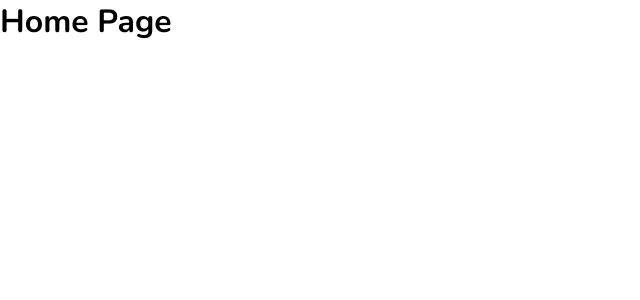
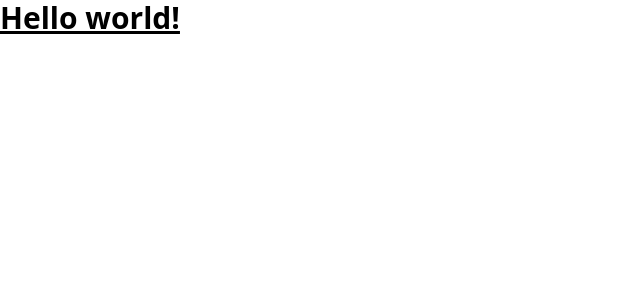
Before and after one commit to arafatyamin/kacha-bazar, a Next.js app: page / in a window 1280 px wide. Shown: the top 300 px of the page, without its empty margins (0-640 px from the left). Built offline with nearby package versions, Linux system fonts and the light colour scheme.

Commit message:
tailwind css configured

```diff
--- a/package.json
+++ b/package.json
@@ -12,5 +12,10 @@
     "next": "13.2.4",
     "react": "18.2.0",
     "react-dom": "18.2.0"
+  },
+  "devDependencies": {
+    "autoprefixer": "^10.4.14",
+    "postcss": "^8.4.21",
+    "tailwindcss": "^3.3.1"
   }
 }
--- a/pages/index.js
+++ b/pages/index.js
@@ -7,7 +7,7 @@ const home = () => {
         <title>Home Page</title>
       </Head>
       <main>
-        <h1>Home Page</h1>
+        <h1 className="text-3xl font-bold underline">Hello world!</h1>
       </main>
     </>
   );
--- /dev/null
+++ b/postcss.config.js
@@ -0,0 +1,6 @@
+module.exports = {
+  plugins: {
+    tailwindcss: {},
+    autoprefixer: {},
+  },
+}
--- a/styles/globals.css
+++ b/styles/globals.css
@@ -1,5 +1,5 @@
 /* Google Font Nunito */
-@import url("https://fonts.googleapis.com/css2?family=Nunito:ital,wght@0,200;0,300;0,400;0,500;0,600;0,700;0,800;0,900;0,1000;1,200;1,300;1,400;1,500;1,600;1,700;1,800;1,900;1,1000&display=swap");
+/* @import url("https://fonts.googleapis.com/css2?family=Nunito:ital,wght@0,200;0,300;0,400;0,500;0,600;0,700;0,800;0,900;0,1000;1,200;1,300;1,400;1,500;1,600;1,700;1,800;1,900;1,1000&display=swap");
 
 *,
 *::before,
@@ -12,4 +12,9 @@
 body {
   background: #fff;
   font-family: "Nunito", sans-serif;
-}
+} */
+
+
+@tailwind base;
+@tailwind components;
+@tailwind utilities;
--- /dev/null
+++ b/tailwind.config.js
@@ -0,0 +1,15 @@
+/** @type {import('tailwindcss').Config} */
+module.exports = {
+  content: [
+    "./app/**/*.{js,ts,jsx,tsx}",
+    "./pages/**/*.{js,ts,jsx,tsx}",
+    "./components/**/*.{js,ts,jsx,tsx}",
+
+    // Or if using `src` directory:
+    "./src/**/*.{js,ts,jsx,tsx}",
+  ],
+  theme: {
+    extend: {},
+  },
+  plugins: [],
+};
```
Also changed, not shown: 1 other file (tests, documents, lock files or other folders).
